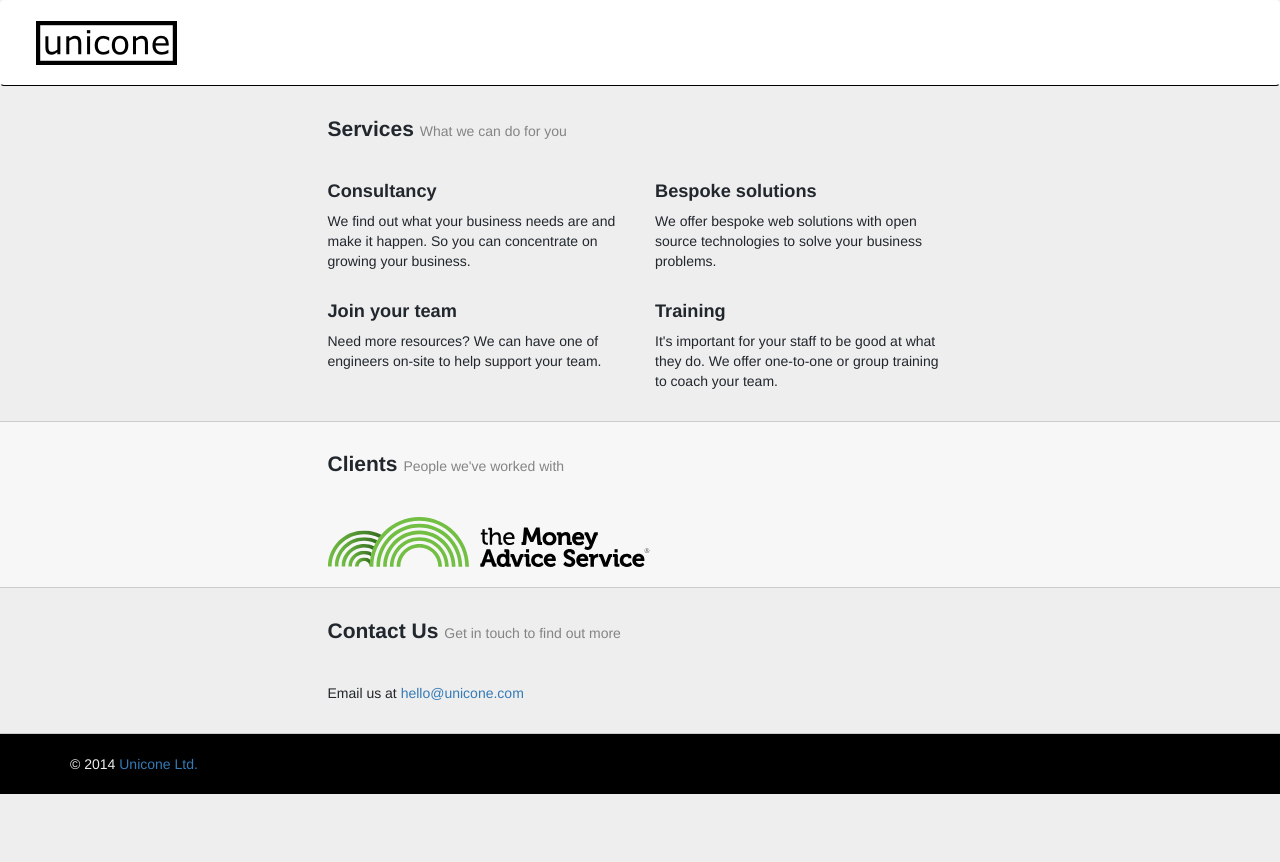
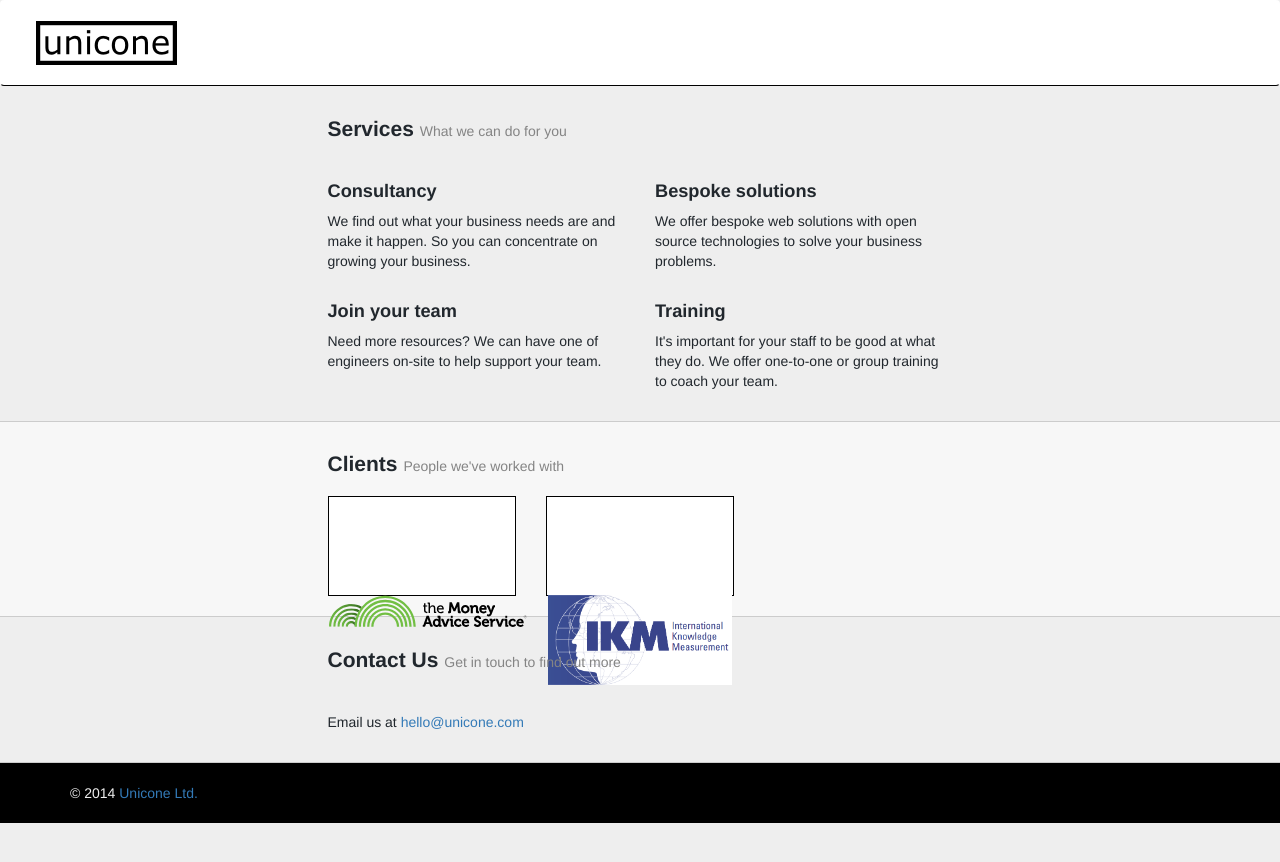
Before and after one commit to unicone/unicone.github.io, a Jekyll site: the page built from index.html, in a window 1280 px wide. Shown: the top 862 px of the page. Built offline with Jekyll 4.4.1, drawn with Linux system fonts in a browser that asks for light colours; nearby versions of some CDN libraries; some web fonts are replaced; the list of posts is cut into pages by our own code.

Commit message:
update clients

```diff
--- a/css/main.css
+++ b/css/main.css
@@ -77,3 +77,23 @@ section.contact .subtitle {
 section.clients {
   background-color: #f7f7f7;
 }
+
+section.clients img {
+  max-width: 200px;
+  max-height: 90px;
+  vertical-align: middle;
+  display: inline-block;
+}
+
+.height-helper {
+  height: 100%;
+  display: inline-block;
+  vertical-align: middle;
+}
+
+section.clients .client-logo {
+  border: 1px solid black;
+  height: 100px;
+  text-align: center;
+  background-color: white;
+}
--- a/index.html
+++ b/index.html
@@ -72,10 +72,23 @@ layout: base
         <p class="subtitle">
           People we've worked with
         </p>
-        <div class="grid">
-          <div>
-            <img src="/images/clients/mas.svg" alt="Money Advice Service Logo">
-          </div>
+      </div>
+    </div>
+
+    <div class="row">
+      <div class="col-md-3">
+      </div>
+
+      <div class="col-md-2">
+        <div class="client-logo">
+          <div class="height-helper"></div>
+          <img src="/images/clients/mas.svg" alt="Money Advice Service Logo">
+        </div>
+      </div>
+      <div class="col-md-2">
+        <div class="client-logo">
+          <div class="height-helper"></div>
+          <img src="/images/clients/ikm.png" alt="">
         </div>
       </div>
     </div>
```
Also changed, not shown: images/clients/ikm.png (added).
